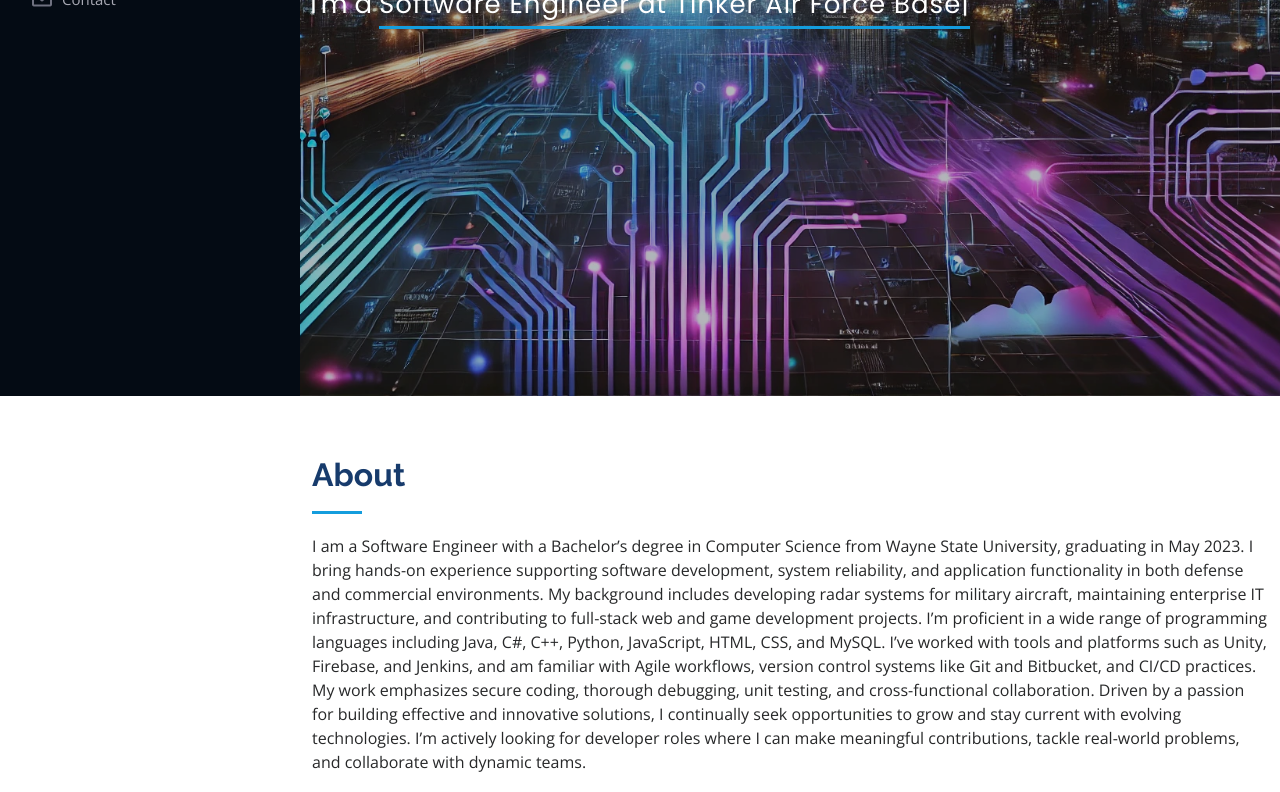
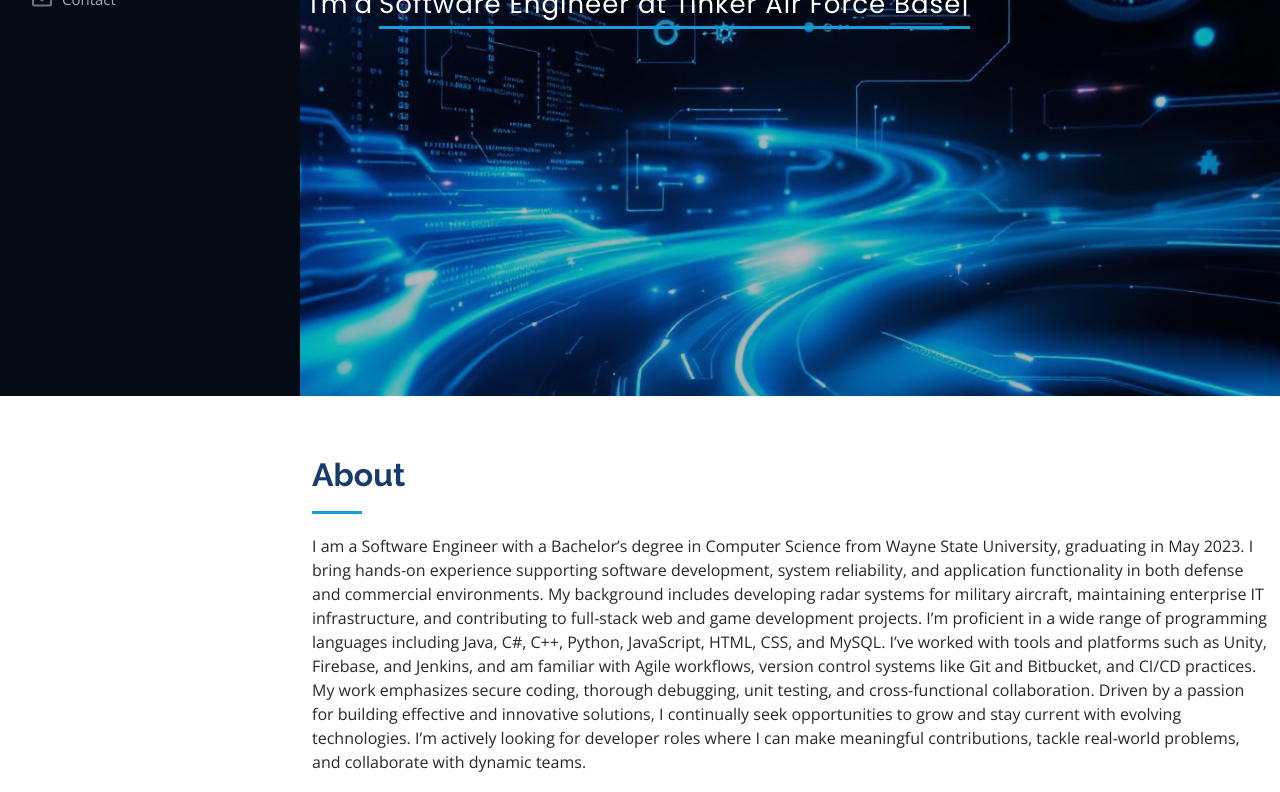
Before and after one commit to MChokr1/MChokr1.github.io, a plain HTML site: page index.html in a window 1280 px wide. Shown: the part 404-1196 px from the top of the page. Drawn offline with nearby package versions, Linux system fonts and the light colour scheme.

Commit message:
Update style.css

```diff
--- a/assets/css/style.css
+++ b/assets/css/style.css
@@ -222,7 +222,7 @@ h6 {
 #hero {
   width: 100%;
   height: 100vh;
-  background: url("../img/hero-bg1.jpg") top center;
+  background: url("../img/Airforce.jpeg") top center;
   background-size: cover;
 }
 
```
